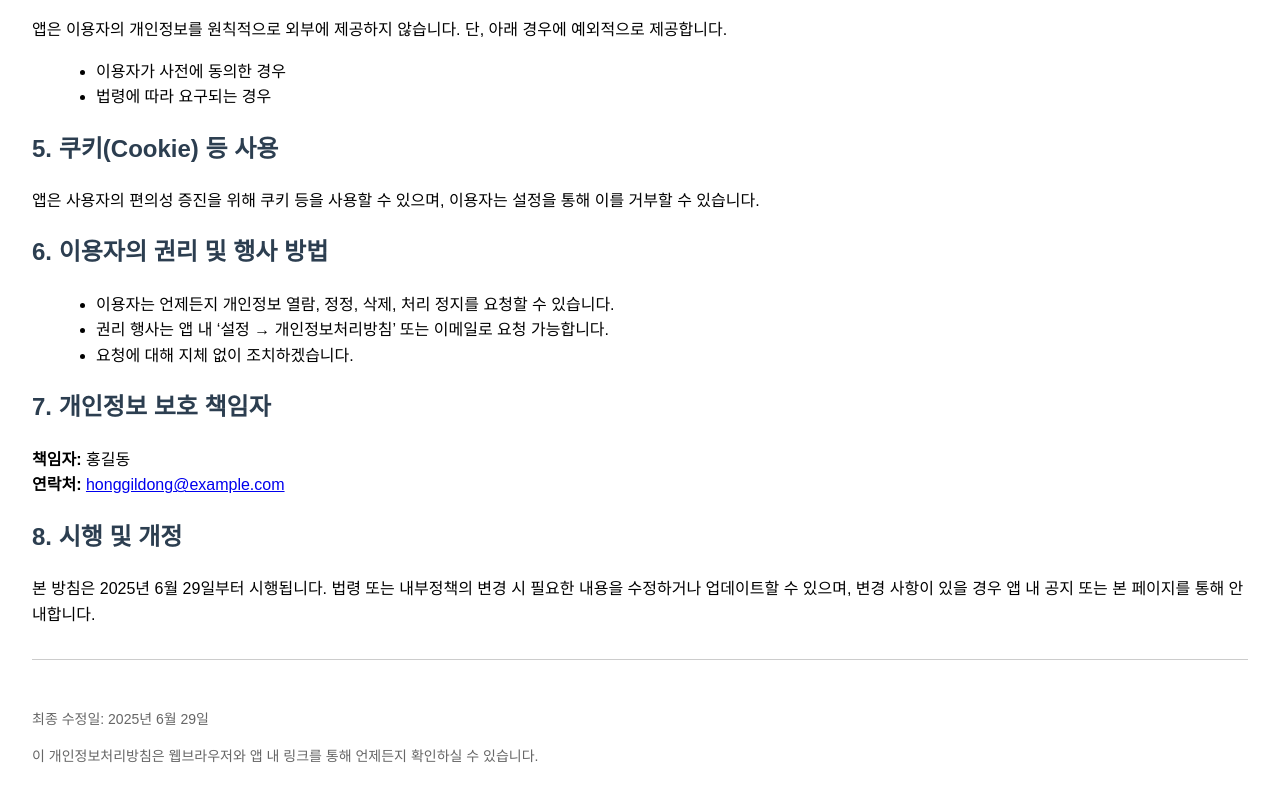
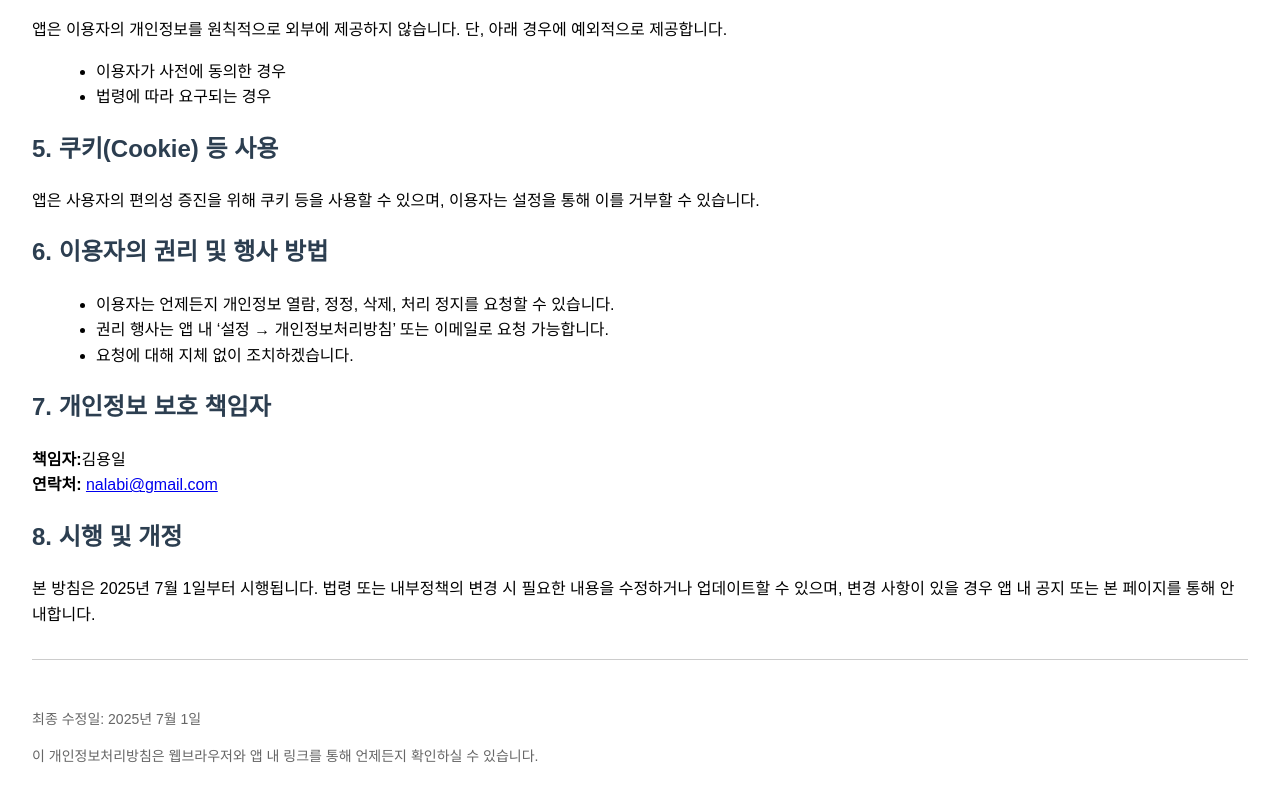
Before and after one commit to nalabiya/privacy-policy, a plain HTML site: page privacy_policy.html in a window 1280 px wide. Shown: the part 682-1481 px from the top of the page. Drawn offline with Linux system fonts and the light colour scheme.

Commit message:
Update privacy_policy.html

```diff
--- a/privacy_policy.html
+++ b/privacy_policy.html
@@ -60,16 +60,16 @@
 
   <h2>7. 개인정보 보호 책임자</h2>
   <p>
-    <strong>책임자:</strong> 홍길동<br>
-    <strong>연락처:</strong> <a href="mailto:honggildong@example.com">honggildong@example.com</a>
+    <strong>책임자:</strong>김용일<br>
+    <strong>연락처:</strong> <a href="mailto:nalabi@gmail.com">nalabi@gmail.com</a>
   </p>
 
   <h2>8. 시행 및 개정</h2>
-  <p>본 방침은 2025년 6월 29일부터 시행됩니다. 법령 또는 내부정책의 변경 시 필요한 내용을 수정하거나 업데이트할 수 있으며, 변경 사항이 있을 경우 앱 내 공지 또는 본 페이지를 통해 안내합니다.</p>
+  <p>본 방침은 2025년 7월 1일부터 시행됩니다. 법령 또는 내부정책의 변경 시 필요한 내용을 수정하거나 업데이트할 수 있으며, 변경 사항이 있을 경우 앱 내 공지 또는 본 페이지를 통해 안내합니다.</p>
 
   <hr>
   <footer>
-    <p>최종 수정일: 2025년 6월 29일</p>
+    <p>최종 수정일: 2025년 7월 1일</p>
     <p>이 개인정보처리방침은 웹브라우저와 앱 내 링크를 통해 언제든지 확인하실 수 있습니다.</p>
   </footer>
 </body>
```
